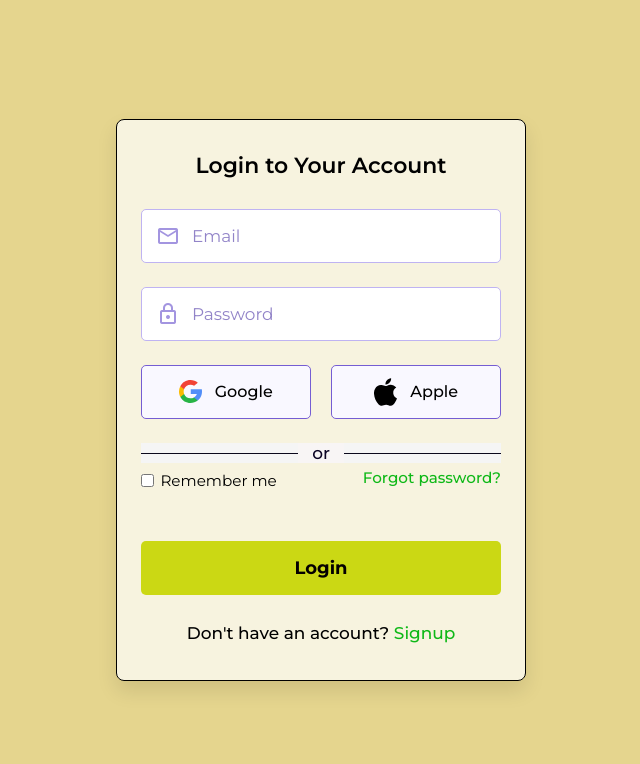
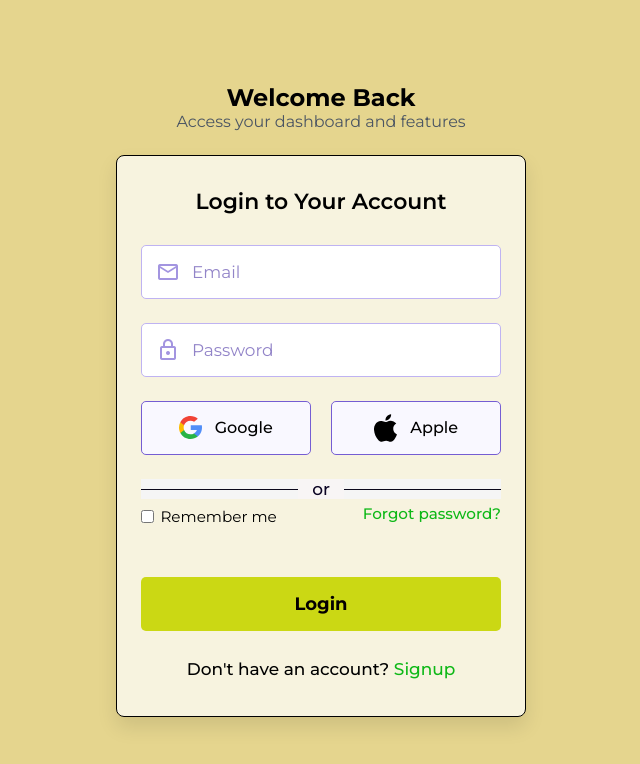
Before and after one commit to Mihiri328/MyReact-Project, a React (Vite) app in the folder First/: page / in a window 1280 px wide. Shown: the top 764 px of the page, without its empty margins (319-959 px from the left). Built offline with nearby package versions, Linux system fonts and the light colour scheme.

Commit message:
Updated React components and styles

```diff
--- a/First/src/Login.jsx
+++ b/First/src/Login.jsx
@@ -12,6 +12,13 @@ const Login = () => {
   };
 
   return (
+     <div className="outsite-message">
+      <div className="outsite">
+
+        <div className="form-header">
+          <h2 className="form-title">Welcome Back</h2>
+          <p className="form-subtitle">Access your dashboard and features</p>
+        </div>
     <div className="login-container">
       <h2 className="form-title">Login to Your Account</h2>
       <form className="login-form" onSubmit={handleLogin}>
@@ -36,6 +43,8 @@ const Login = () => {
         </p>
       </form>
     </div>
+    </div>
+    </div>
   );
 };
 
--- a/First/src/Signup.jsx
+++ b/First/src/Signup.jsx
@@ -9,6 +9,13 @@ const Signup = () => {
   };
 
   return (
+    <div className="outsite-message">
+      <div className="outsite">
+
+        <div className="form-header">
+          <h2 className="form-title">Create Your Account</h2>
+          <p className="form-subtitle">It only takes a minute to create your account</p>
+        </div>
     <div className="login-container">
       <h2 className="form-title">Create Your Account</h2>
 
@@ -28,6 +35,8 @@ const Signup = () => {
         Already have an account? <Link to="/login" className="signup-link">Login</Link>
       </p>
     </div>
+    </div>
+    </div>
   );
 };
 
--- a/First/src/index.css
+++ b/First/src/index.css
@@ -243,3 +243,17 @@ body {
   height: 40px;
   border-radius: 9999px;
 }
+
+.form-header {
+  margin-bottom: 1.5rem;
+  text-align: center;
+}
+
+.form-title {
+  font-size: 1.5rem;
+  font-weight: bold;
+}
+
+.form-subtitle {
+  color: #4b5563; /* Tailwind's gray-600 */
+}
```
